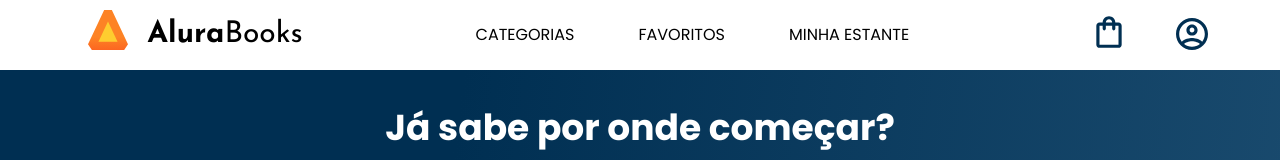
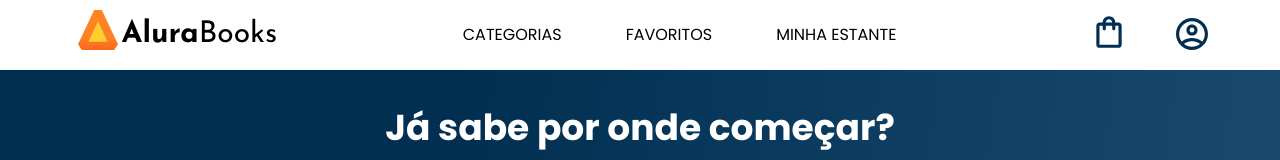
Before and after one commit to JoaoPedroBittar/alurabooks, a plain HTML site: page index.html in a window 1280 px wide. Shown: the top 160 px of the page. Drawn offline with nearby package versions, Linux system fonts and the light colour scheme.

Commit message:
ajustes de padding na logo do header

```diff
--- a/styles/header.css
+++ b/styles/header.css
@@ -11,12 +11,7 @@
 /* (NOVO BLOCO DE CÓDIGO) */
 .container__rotulo {
     /* Adiciona o enchimento (padding) que você queria */
-    padding: 2em 1em 2em 1.5em;
-
-    /* Move as margens do ícone para o rótulo */
-    margin-left: 0em;
-    margin-right: 0em;
-
+    padding: 2em 1.2em 2em 1.2em;
     /* Opcional: arredonda as bordas do fundo azul */
     border-radius: 4px;
 }
@@ -46,7 +41,7 @@
 }
 
 .container__logo {
-    padding: 1em;
+    padding: 1em 0em 1em 0.5em;
     margin: 0;
 }
 
@@ -55,6 +50,7 @@
     position: absolute;
     top: 100%;
     width: 60vw;
+    text-decoration: none;
 }
 
 .container__botao:checked~.lista-menu {
```
